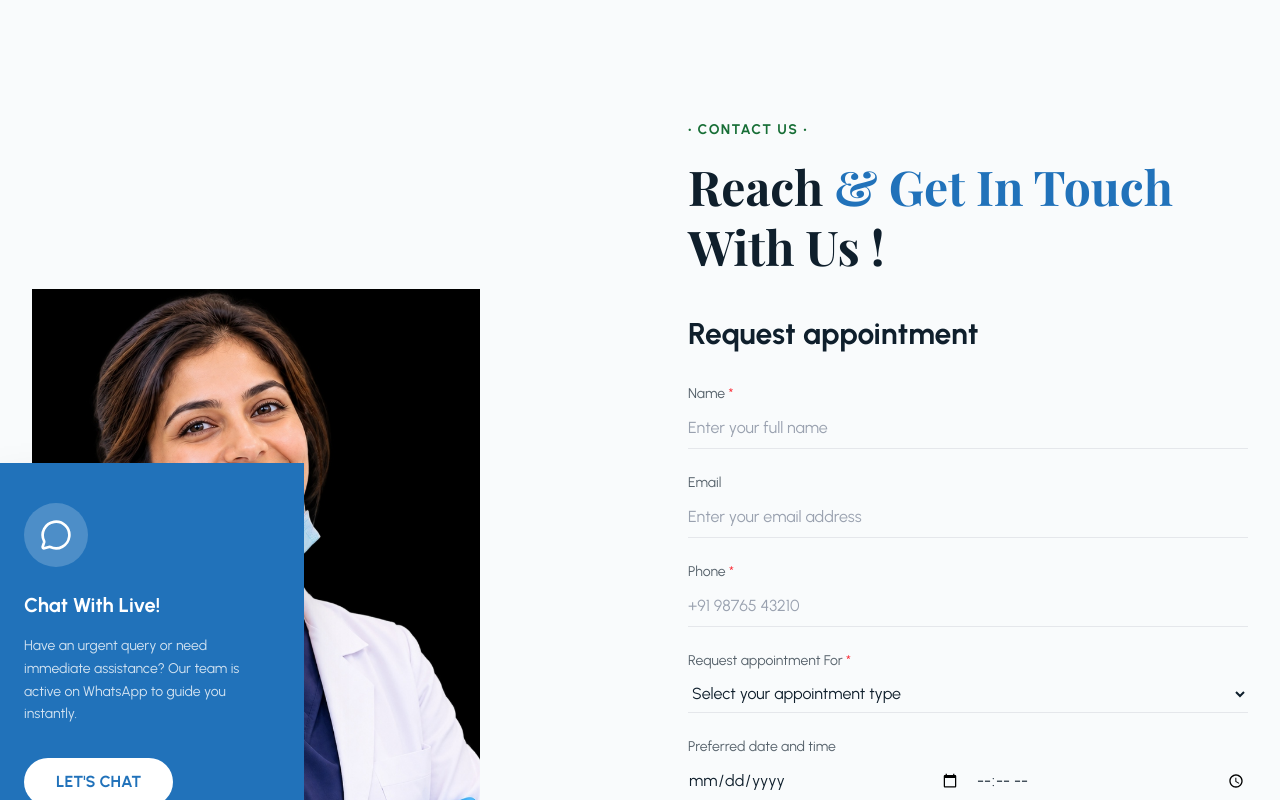
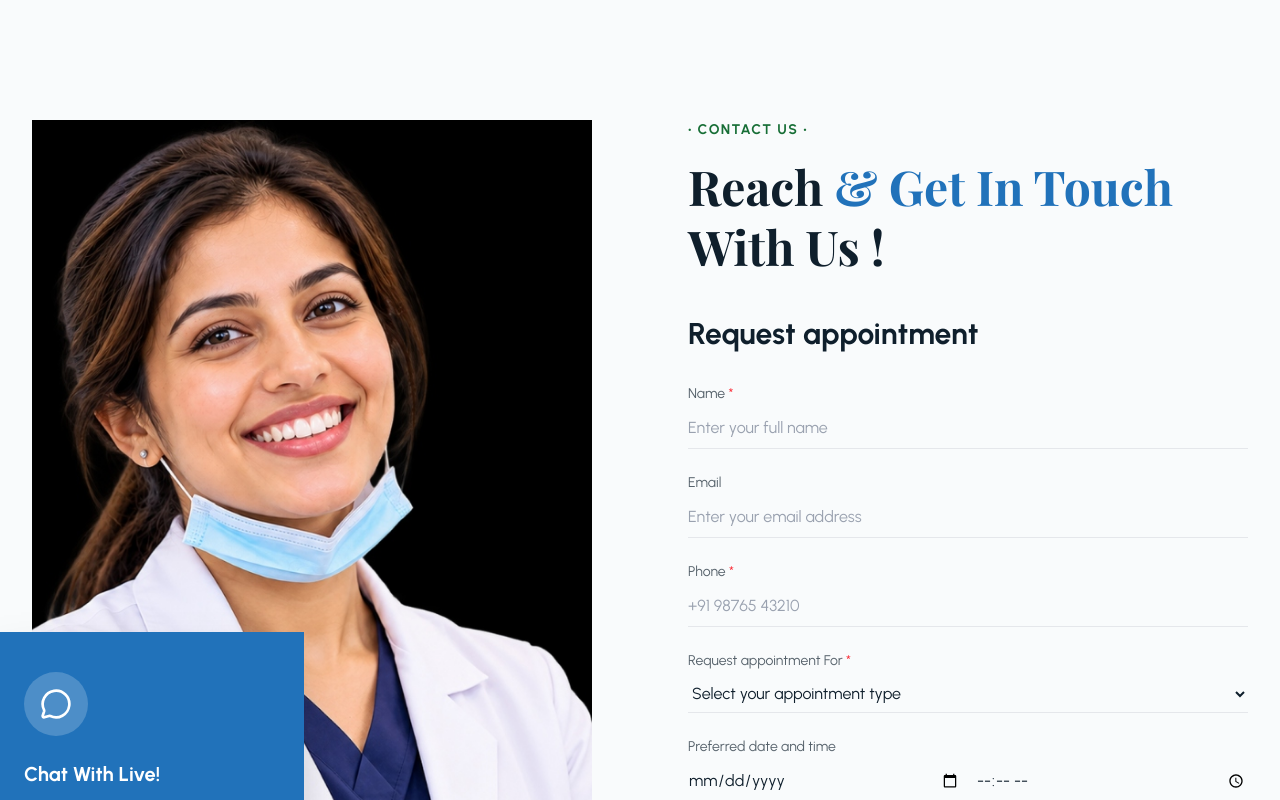
Before and after one commit to Anurag-lakra610/Dental---Lounge, a React (Vite) app: page /contact in a window 1280 px wide. Shown: the part 1120-1920 px from the top of the page. Built offline with nearby package versions, Linux system fonts and the light colour scheme; a web font is replaced by a local one.

Commit message:
Restore Contact image height matching to form height (items-stretch) without background pattern

```diff
--- a/src/pages/ContactPage.tsx
+++ b/src/pages/ContactPage.tsx
@@ -101,16 +101,16 @@ export const ContactPage = () => {
 
       {/* 3. Form & Image Split Section */}
       <section className="py-24 max-w-7xl mx-auto px-6 lg:px-8">
-        <div className="grid grid-cols-1 lg:grid-cols-2 gap-16 lg:gap-24 items-center">
+        <div className="grid grid-cols-1 lg:grid-cols-2 gap-16 lg:gap-24 items-stretch">
 
           {/* Left: Image with floating card */}
-          <div className="relative">
+          <div className="relative h-full min-h-[500px] lg:min-h-0">
             {/* The Person Image */}
-            <div className="rounded-none overflow-hidden aspect-[3/4] w-full max-w-md mx-auto lg:mr-auto lg:ml-0 relative z-0">
+            <div className="rounded-none overflow-hidden w-full h-full relative z-0">
               <img
                 src="/images/receptionist2.jpg"
                 alt="Friendly Receptionist"
-                className="w-full h-full object-cover"
+                className="w-full h-full object-cover object-top"
               />
             </div>
 
```
